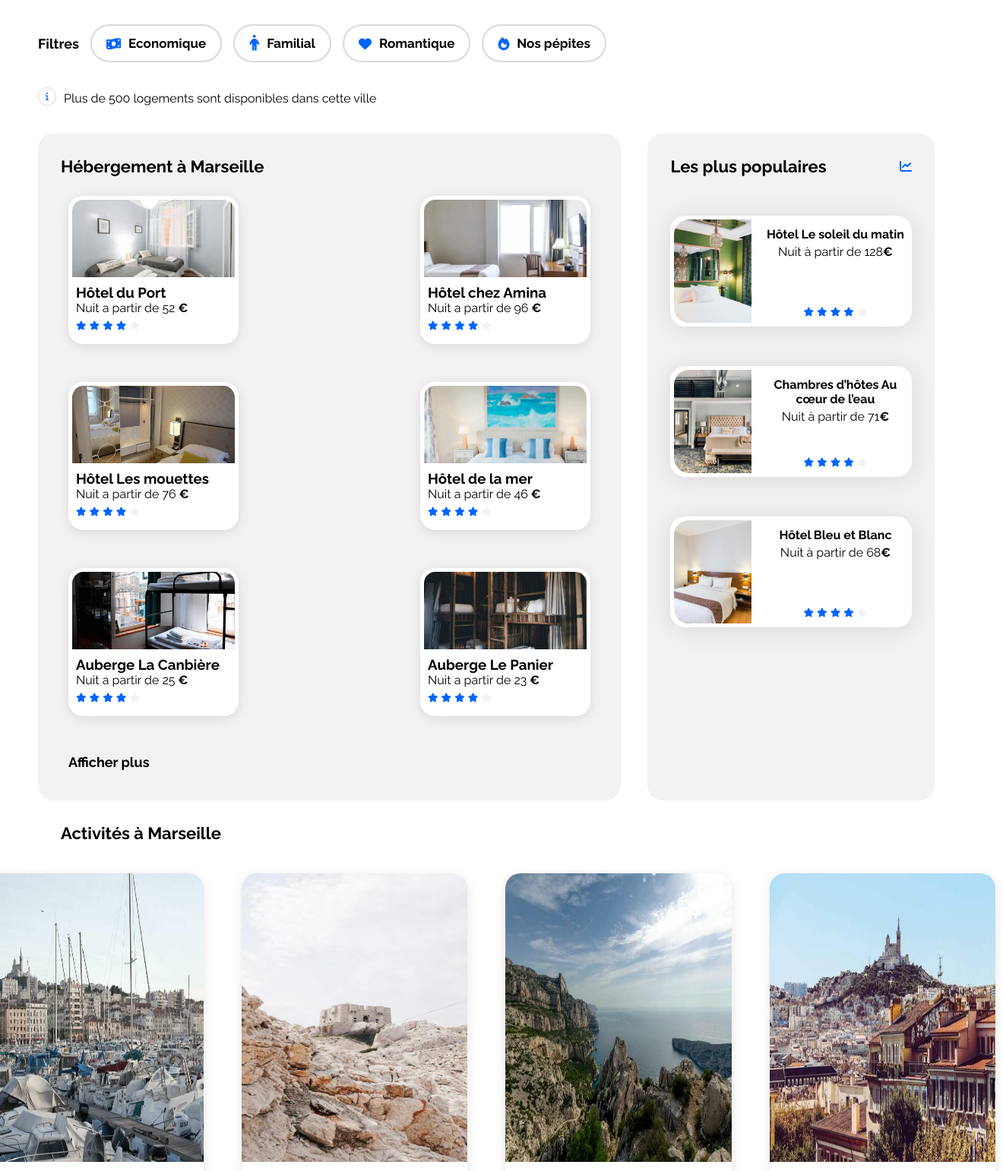
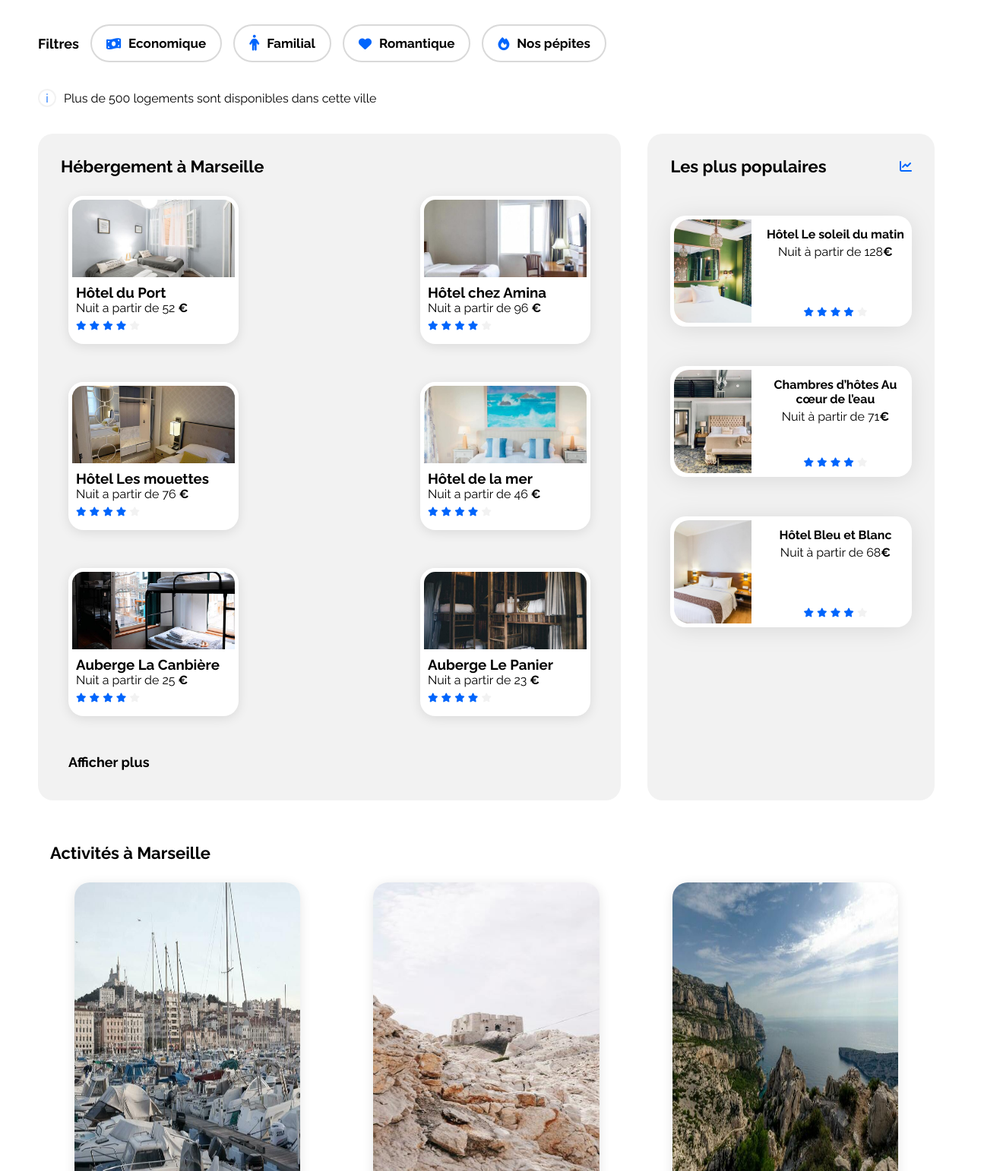
Before and after one commit to saloi-sbai/booki, a plain HTML site: page index.html in a window 1280 px wide. Shown: the part 243-1785 px from the top of the page at 76% size, 1320 px wide, since content can reach past the window. Drawn offline with Linux system fonts and the light colour scheme.

Commit message:
correction icones et activite

```diff
--- a/css/style.css
+++ b/css/style.css
@@ -73,7 +73,6 @@ header {
 display: flex;
 justify-content:space-between;
 align-items: flex-start;
-/* gap: 934.91px; */
 align-self: stretch;
 }
 
@@ -240,6 +239,22 @@ gap: 10px;
 align-self: stretch;
 }
 
+.symbol {
+  display: flex;
+  align-items: center;
+  justify-content: center;
+  width: 1.5rem;
+  height: 1.5rem;
+  border-radius: 50%;
+  border: 2px solid var(--Grey, #f2f2f2);
+}
+
+.symbol a {
+  color: #0065fc;
+  font-family: Raleway;
+  font-size: 16px;
+}
+
 .infos p {
 color: #000;
 font-family: Raleway;
@@ -381,14 +396,16 @@ line-height: normal;
 /************************ Activités ****************************/
 .activites {
 display: flex;
-padding: 30px;
 flex-direction: column;
-align-items: flex-start;
-gap: 30px;
-align-self: stretch;
+justify-content: space-around;
+margin-top: 1rem;
+margin-bottom: 2.5rem;
 }
 
 .activites h2 {
+margin-top: 2.5rem;
+margin-bottom: 1rem;
+margin-left: 1rem;
 color: #000;
 font-family: Raleway;
 font-size: 22px;
@@ -399,10 +416,9 @@ line-height: normal;
 
 .activites_detail {
 display: flex;
-align-items: flex-start;
-justify-content: center;
-gap: 30px;
-align-self: stretch;
+flex-wrap: wrap;
+align-items: center;
+justify-content: space-around;
 }
 
 .activite {
@@ -417,7 +433,7 @@ width: 297.5px ;
 }
 
 .activite img {
-width: 297.5px;
+width: 100%;
 height: 380px;
 flex-shrink: 0;
 align-self: stretch;
@@ -517,18 +533,6 @@ border-top: none;
 
 }
 
-@media screen and (max-width: 1024px) {
-  .activites_detail {
-    flex-wrap: wrap;
-  }
-   /* body {
-    overflow-x: hidden;
-  } */
-  /* nav {
-    gap: 40px;
-  } */
-}
-
 /* Small devices (phones, less than 768px) */
 @media (max-width: 767.98px) {
   /* ... */
--- a/index.html
+++ b/index.html
@@ -66,7 +66,7 @@
         </a>
         <nav>
           <a href="#hebergement">Hébergements</a>
-          <a href="#activite">Activités</a>
+          <a href="#activite_title">Activités</a>
         </nav>
       </header>
       <!-------------------- Fin Header ---------------->
@@ -91,41 +91,25 @@
           <p>Filtres</p>
           <button class="filtre_btn">
             <i class="fa-solid fa-money-bill-wave"></i>
-
             Economique
           </button>
           <button class="filtre_btn">
             <i class="fa-solid fa-person"></i>
-
             Familial
           </button>
           <button class="filtre_btn">
             <i class="fa-solid fa-heart"></i>
-
             Romantique
           </button>
           <button class="filtre_btn">
             <i class="fa-solid fa-fire"></i>
-
             Nos pépites
           </button>
         </div>
         <div class="infos">
-          <i>
-            <svg
-              xmlns="http://www.w3.org/2000/svg"
-              width="24"
-              height="24"
-              viewBox="0 0 24 24"
-              fill="none"
-            >
-              <circle cx="12" cy="12" r="11.5" stroke="#D9D9D9" />
-              <path
-                d="M13.3333 15.6829H12.6667V11.0074C12.6667 10.6381 12.3681 10.3395 12 10.3395H10.6667C10.2985 10.3395 10 10.6381 10 11.0074C10 11.3766 10.2985 11.6565 10.6667 11.6565H11.3333V15.6641H10.6667C10.2985 15.6641 10 15.9628 10 16.3321C10 16.7013 10.2985 17 10.6667 17H13.3333C13.7015 17 14 16.7013 14 16.3321C14 15.9628 13.7021 15.6829 13.3333 15.6829ZM12 9.00359C12.5523 9.00359 13 8.55503 13 8.00169C13 7.44835 12.5521 7 12 7C11.4479 7 11 7.44856 11 8.0019C11 8.55524 11.4477 9.00359 12 9.00359Z"
-                fill="#0065FC"
-              />
-            </svg>
-          </i>
+            <span class="symbol">
+              <a href="">i</a>
+            </span>
           <p>Plus de 500 logements sont disponibles dans cette ville</p>
         </div>
       </div>
@@ -377,7 +361,7 @@
         </div>
         <!----------------- Activités ------------------>
         <section class="activites">
-          <h2 id="activite">Activités à Marseille</h2>
+          <h2 id="activite_title">Activités à Marseille</h2>
           <div class="activites_detail">
             <a href="#">
               <article class="activite">
```
